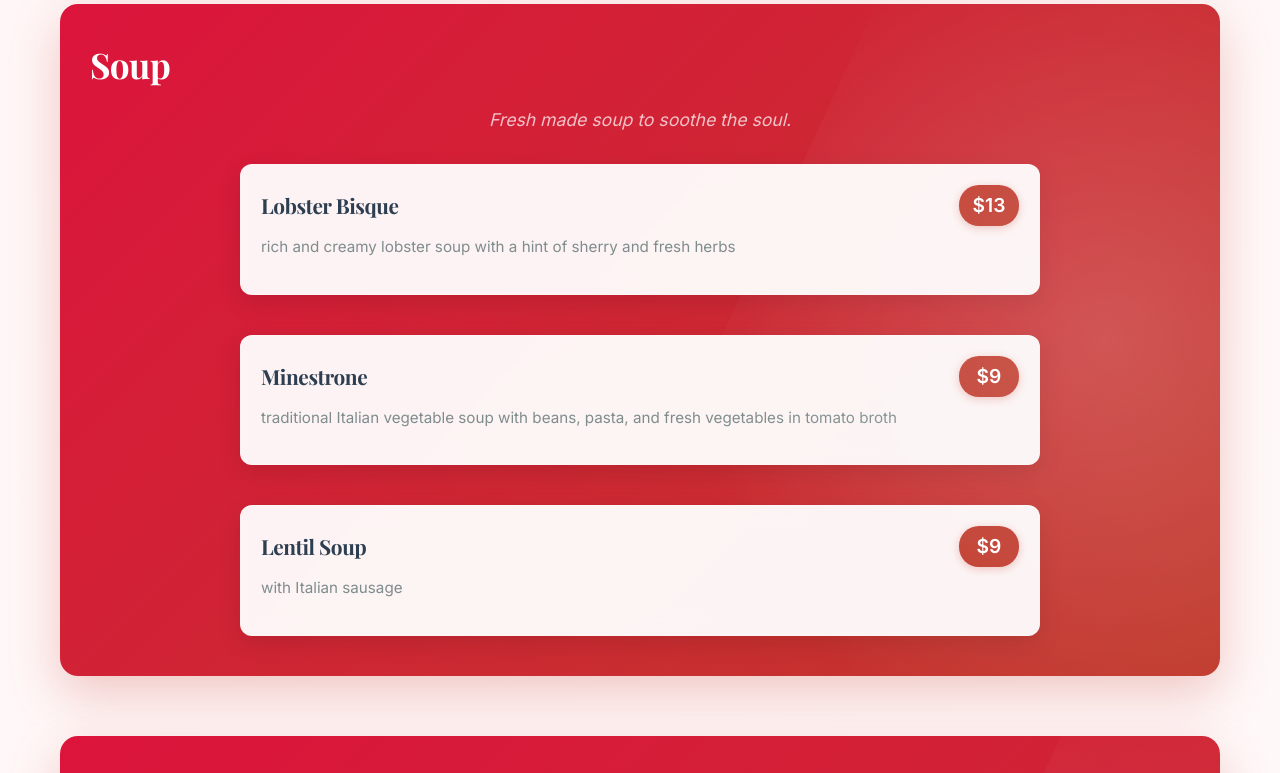
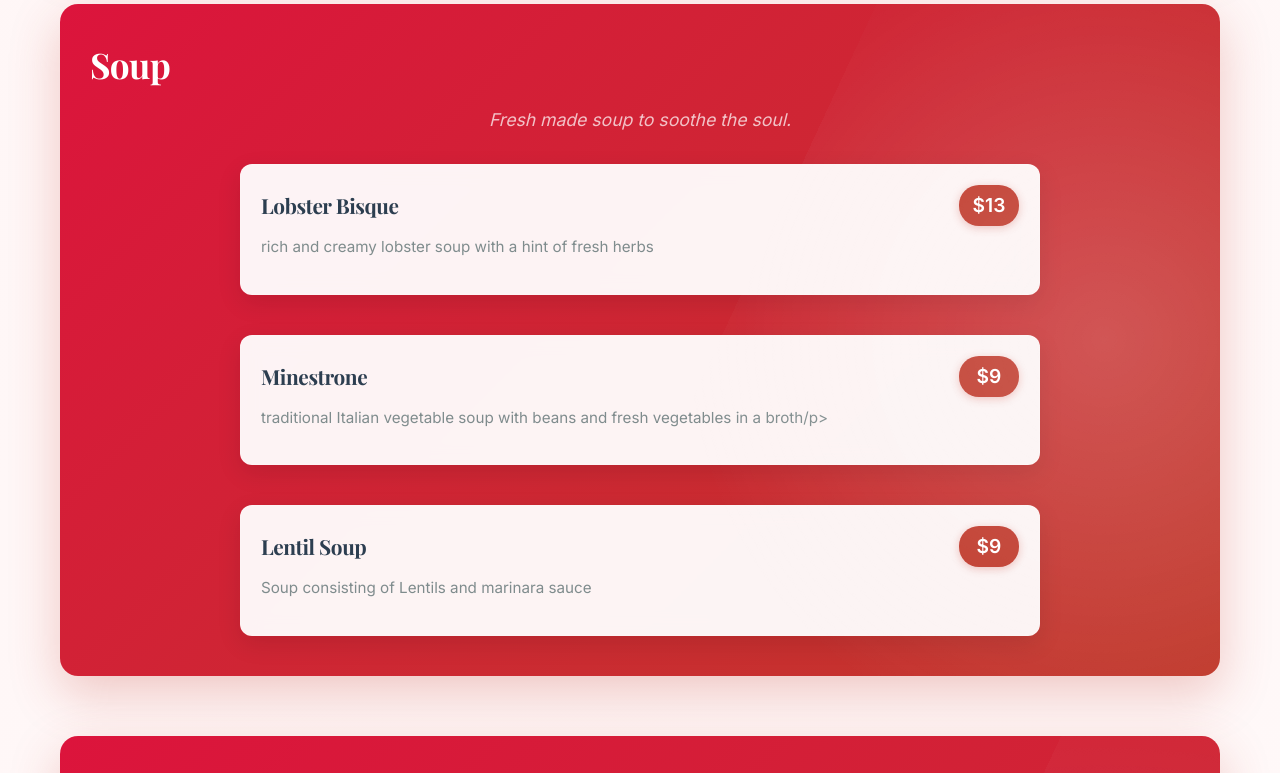
Before and after one commit to NvDevelops/CaraMia, a plain HTML site: page menu.html in a window 1280 px wide. Shown: the part 2063-2836 px from the top of the page. Drawn offline with nearby package versions, Linux system fonts and the light colour scheme.

Commit message:
Update menu.html

```diff
--- a/menu.html
+++ b/menu.html
@@ -94,7 +94,7 @@
                             <h3>Fried Calamari</h3>
                             <span class="price">$17</span>
                         </div>
-                        <p class="description">crispy fried calamari rings served with marinara sauce and lemon wedges</p>
+                        <p class="description">crispy fried calamari served with marinara sauce and lemon wedges</p>
                     </div>
 
                     <div class="menu-item">
@@ -128,7 +128,7 @@
                             <h3>Lobster Bisque</h3>
                             <span class="price">$13</span>
                         </div>
-                        <p class="description">rich and creamy lobster soup with a hint of sherry and fresh herbs</p>
+                        <p class="description">rich and creamy lobster soup with a hint of fresh herbs</p>
                     </div>
 
                     <div class="menu-item">
@@ -136,7 +136,7 @@
                             <h3>Minestrone</h3>
                             <span class="price">$9</span>
                         </div>
-                        <p class="description">traditional Italian vegetable soup with beans, pasta, and fresh vegetables in tomato broth</p>
+                        <p class="description">traditional Italian vegetable soup with beans and fresh vegetables in a broth/p>
                     </div>
 
                     <div class="menu-item">
@@ -144,7 +144,7 @@
                             <h3>Lentil Soup</h3>
                             <span class="price">$9</span>
                         </div>
-                        <p class="description">with Italian sausage</p>
+                        <p class="description">Soup consisting of Lentils and marinara sauce</p>
                     </div>
                 </div>
             </div>
```
